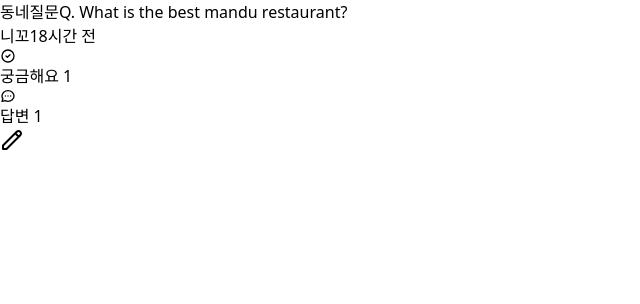
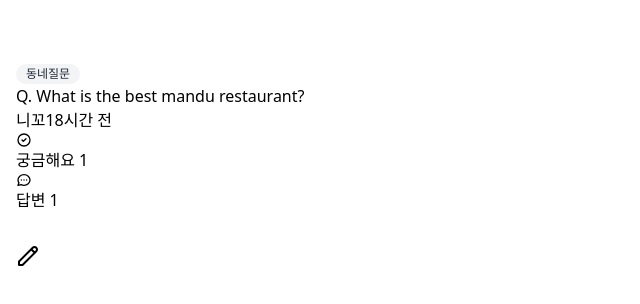
Before and after one commit to blkluv/next_carrot_market, a Next.js app: page /community in a window 1280 px wide. Shown: the top 304 px of the page, without its empty margins (0-640 px from the left). Built offline with nearby package versions, Linux system fonts and the light colour scheme.

Commit message:
커뮤니티 페이지 전체 padding 추가, '동네질문' 태그 만들기

```diff
--- a/src/pages/community/index.tsx
+++ b/src/pages/community/index.tsx
@@ -2,9 +2,9 @@ import type { NextPage } from "next";
 
 const Community: NextPage = () => {
   return (
-    <div>
-      <div>
-        <span>동네질문</span>
+    <div className="px-4 py-16 space-y-8">
+      <div className="flex flex-col items-start">
+        <span className="flex items-center px-2.5 py-0.5 rounded-full text-xs font-medium bg-gray-100 text-gray-800">동네질문</span>
         <span>
           <span>Q.</span> What is the best mandu restaurant?
         </span>
```
